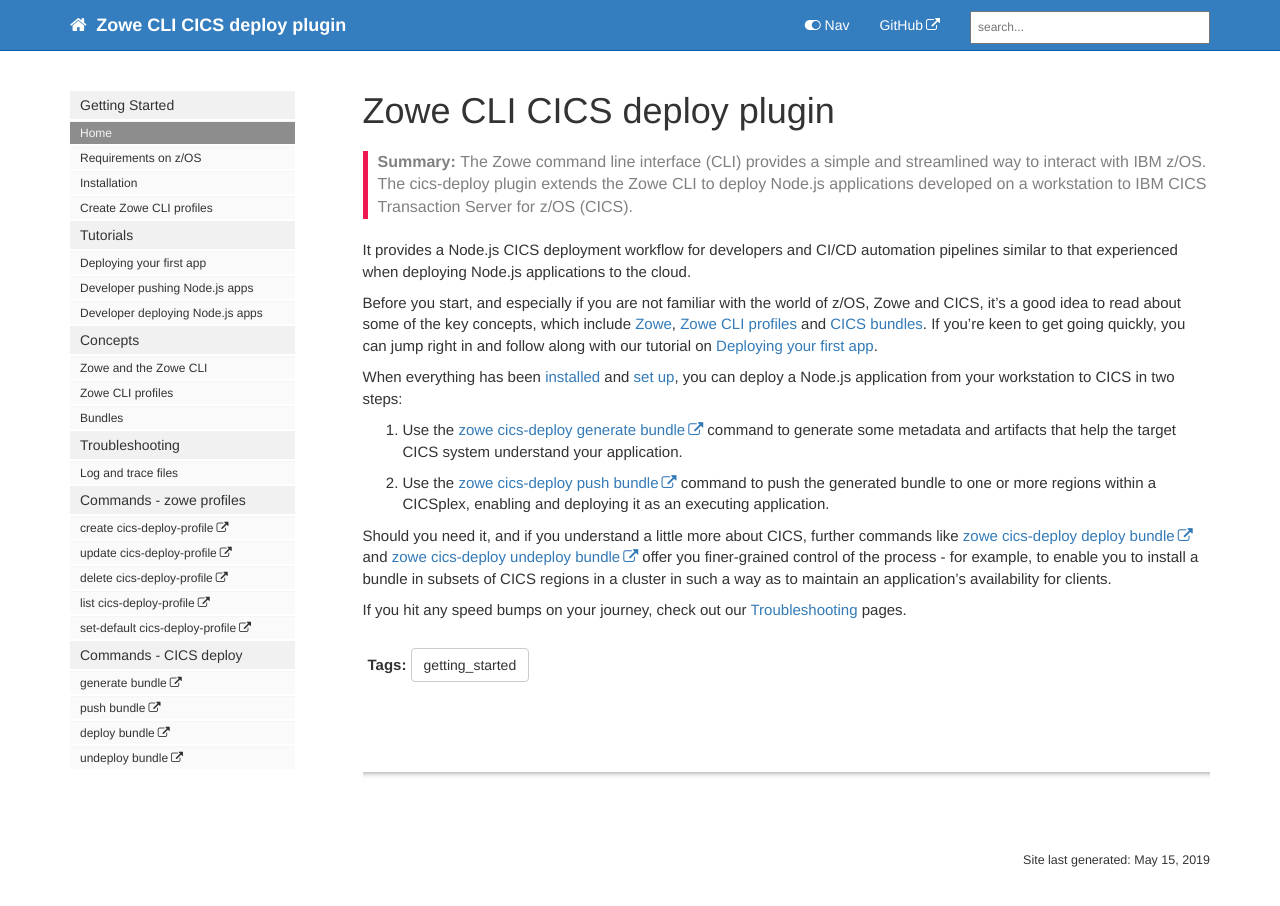
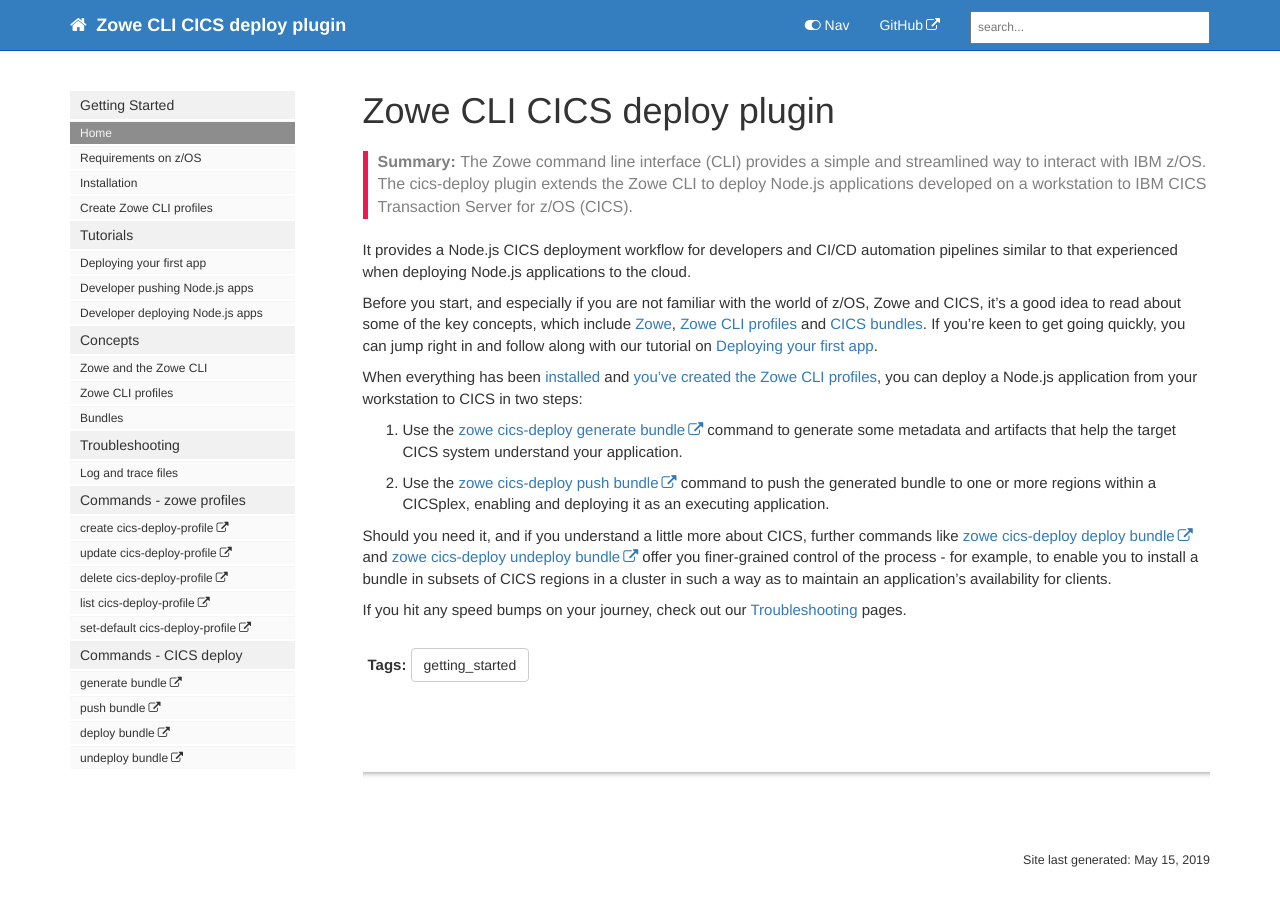
Before and after one commit to IBM/zowe-cli-cics-deploy-plugin, a Jekyll site: the page built from docs/pages/cdp/cdp-Home.md, in a window 1280 px wide and 930 px high. Shown: the top 906 px of the window. Built offline with Jekyll 4.4.1, drawn with Linux system fonts in a browser that asks for light colours; nearby versions of some CDN libraries; comment, search, counter and statistics services are not loaded.

Commit message:
Change setup reference to be more specific

```diff
--- a/docs/pages/cdp/cdp-Home.md
+++ b/docs/pages/cdp/cdp-Home.md
@@ -12,7 +12,7 @@ It provides a Node.js CICS deployment workflow for developers and CI/CD automati
 
 Before you start, and especially if you are not familiar with the world of z/OS, Zowe and CICS, it's a good idea to read about some of the key concepts, which include [Zowe](cdp-zowe-and-cli), [Zowe CLI profiles](cdp-zowe-profiles) and [CICS bundles](cdp-cics-bundles). If you're keen to get going quickly, you can jump right in and follow along with our tutorial on [Deploying your first app](cdp-Deploying-your-first-app).
 
-When everything has been [installed](cdp-Installation) and [set up](cdp-Create-Zowe-CLI-profiles), you can deploy a Node.js application from your workstation to CICS in two steps:
+When everything has been [installed](cdp-Installation) and [you've created the Zowe CLI profiles](cdp-Create-Zowe-CLI-profiles), you can deploy a Node.js application from your workstation to CICS in two steps:
 
 1. Use the [zowe cics-deploy generate bundle]({{ site.path_to_generated_docs }}CLIReadme.md#module-generate) command to generate some metadata and artifacts that help the target CICS system understand your application.
 1. Use the [zowe cics-deploy push bundle]({{ site.path_to_generated_docs }}CLIReadme.md#module-push) command to push the generated bundle to one or more regions within a CICSplex, enabling and deploying it as an executing application.
```
